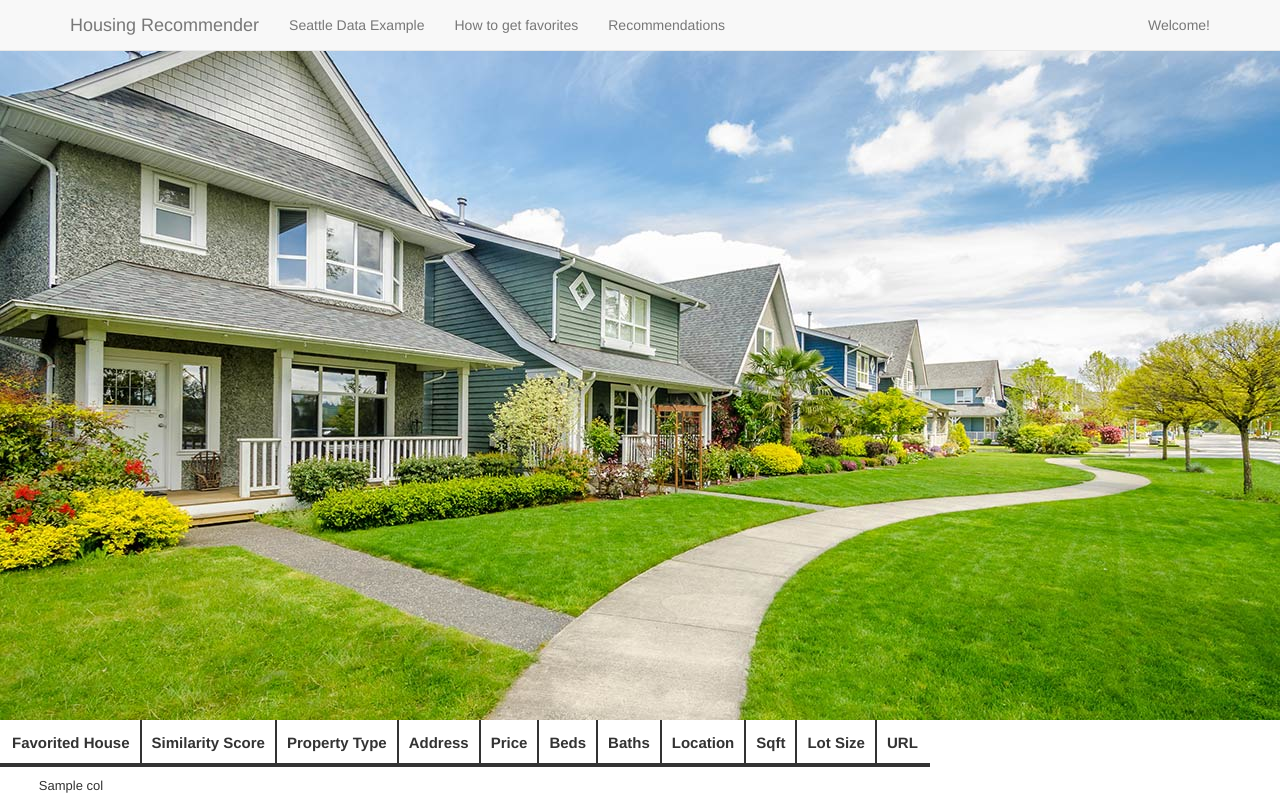
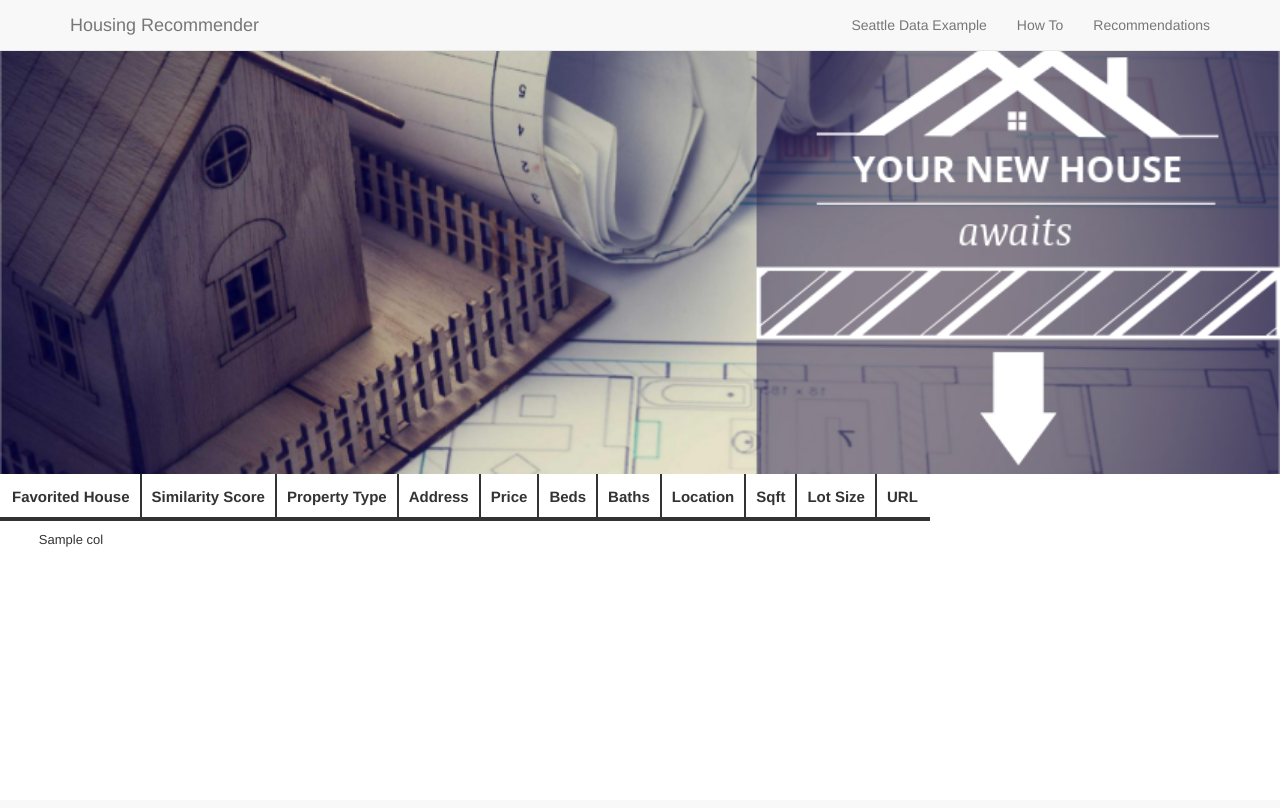
Before and after one commit to ereppond/housing-recommender, a Flask app: template templates/uploaded_file.html in a window 1280 px wide. After the commit the page ends 547 px from the top, so only its background shows below. Run offline with Flask 2, Linux system fonts and the light colour scheme; the template is opened without the code that fills it: most values are stand-ins (such as "Sample title", 1, 10 or a date in 2020); some libraries are stand-ins or nearby versions.

Commit message:
took out welcome page

```diff
--- a/templates/uploaded_file.html
+++ b/templates/uploaded_file.html
@@ -68,7 +68,7 @@
   </head>
 
   <body>
-  	<img src="{{url_for('static', filename='neighborhoods1.jpg')}}" style="width:100%; height:auto; margin:0 auto;"/>
+  	<img src="{{url_for('static', filename='awaits.png')}}" style="width:100%; height:auto; margin:0 auto;"/>
 
     <!-- Static navbar -->
     <nav class="navbar navbar-default navbar-fixed-top">
@@ -87,13 +87,10 @@
 
         <!-- Collect the nav links, forms, and other content for toggling -->
         <div class="collapse navbar-collapse" id="recipes-navbar-collapse-1">
-          <ul class="nav navbar-nav">
+          <ul class="nav navbar-nav navbar-right">
             <li><a href="{{ url_for('data') }}">Seattle Data Example</a></li>
-            <li><a href="{{ url_for('favorites') }}">How to get favorites</a></li>
+            <li><a href="{{ url_for('favorites') }}">How To</a></li>
             <li><a href="{{ url_for('recommendations') }}">Recommendations</a></li>
-          </ul>
-          <ul class="nav navbar-nav navbar-right">
-            <li><a href="{{ url_for('welcome') }}">Welcome!</a></li>
           </ul>
         </div><!--/.nav-collapse -->
       </div><!-- /.container -->
@@ -132,6 +129,9 @@
           {% endfor %}           <!-- end for loop -->
         </tbody>
       </table>
+      <br></br>
+      <br></br>
+      <br></br>
     </div>
   </body>
 </html>
```
